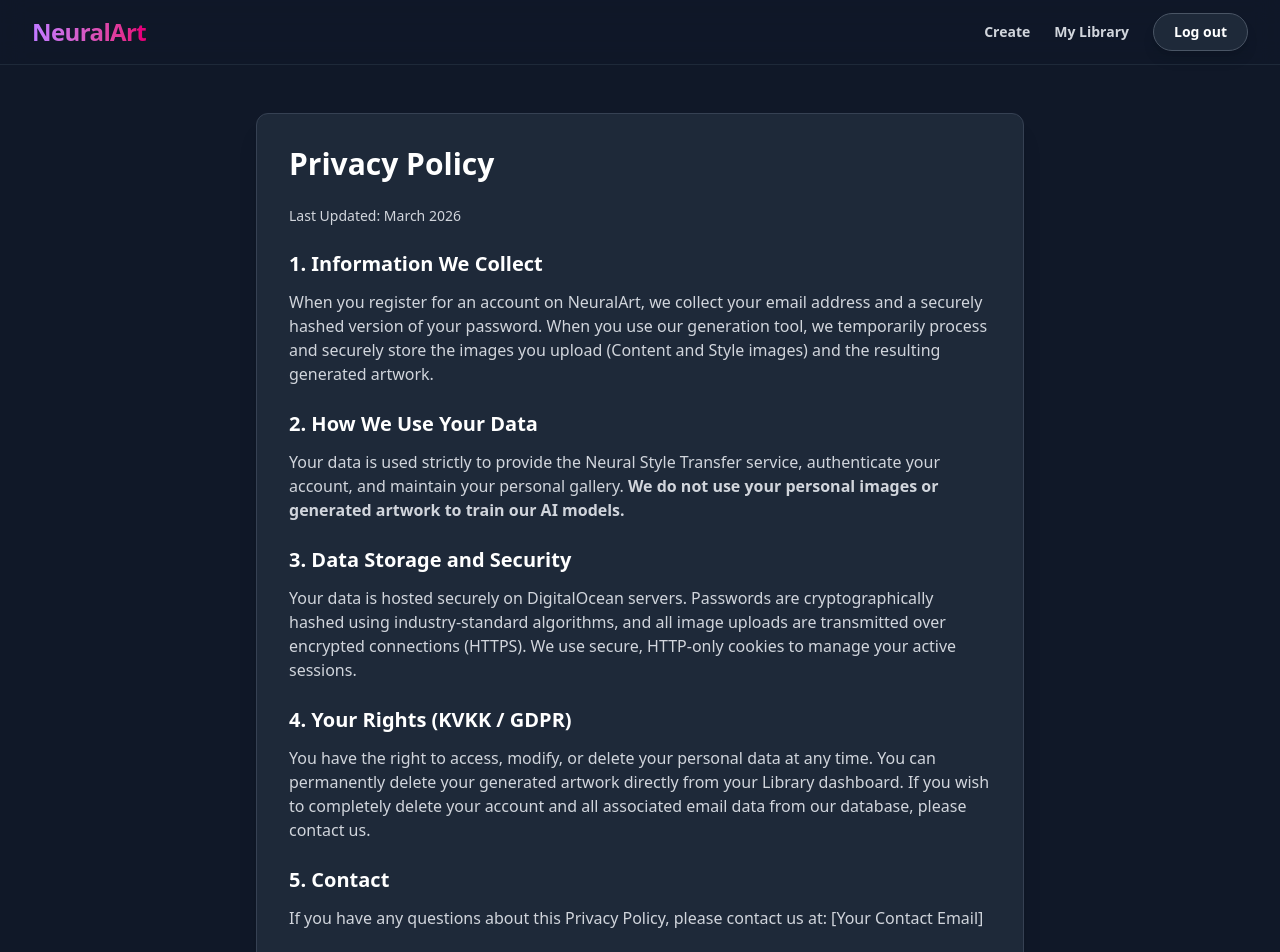
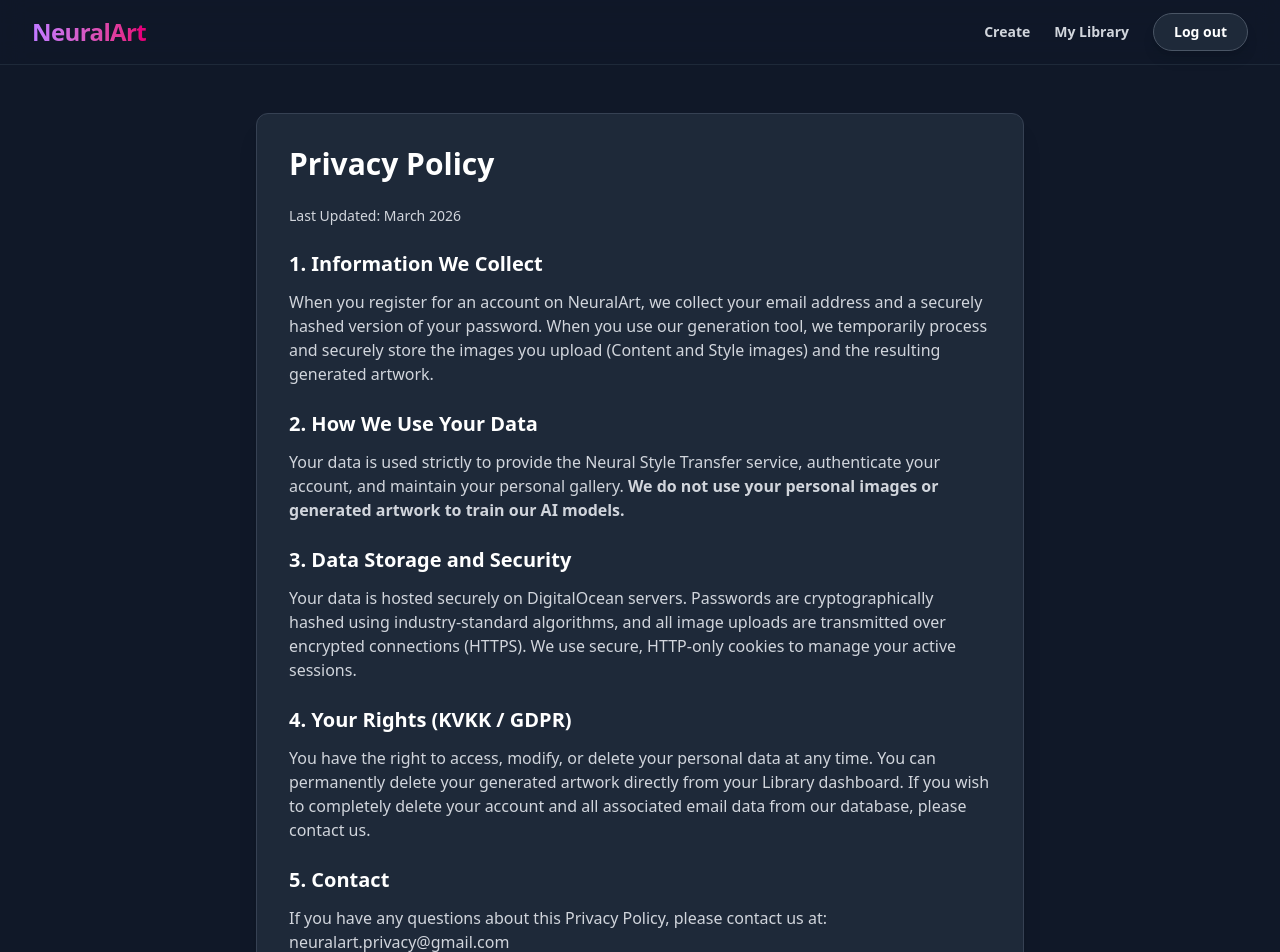
Before and after one commit to Kevo-03/Neural-Style-Transfer, a Next.js app in the folder frontend/: page /privacy in a window 1280 px wide. Shown: the top 952 px of the page. Built offline with nearby package versions, Linux system fonts and the light colour scheme; no server answers.

Commit message:
update privacy policy

```diff
--- a/frontend/src/app/privacy/page.tsx
+++ b/frontend/src/app/privacy/page.tsx
@@ -29,7 +29,7 @@ export default function PrivacyPolicy() {
 
                 <h2 className="text-xl font-bold text-white mt-6 mb-3">5. Contact</h2>
                 <p className="mb-4">
-                    If you have any questions about this Privacy Policy, please contact us at: [Your Contact Email]
+                    If you have any questions about this Privacy Policy, please contact us at: neuralart.privacy@gmail.com
                 </p>
             </div>
         </div>
```
